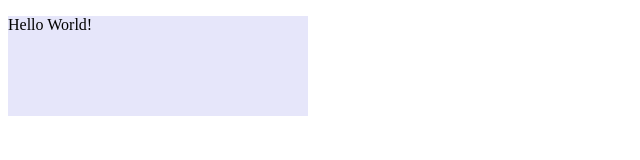
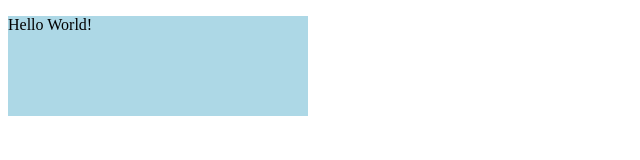
Before and after one commit to tinalr/git-test, a website: page index.html in a window 1280 px wide. Shown: the whole page, without its empty margins (0-640 px from the left). Drawn offline with Linux system fonts and the light colour scheme.

Commit message:
changed box to lightblue

```diff
--- a/index.html
+++ b/index.html
@@ -7,6 +7,6 @@
     <title>Github Test Page</title>
 </head>
 <body>
-    <div style="background-color: lavender; width: 300px; height: 100px;"><p>Hello World!</p></div>
+    <div style="background-color: lightblue; width: 300px; height: 100px;"><p>Hello World!</p></div>
 </body>
 </html>
```
